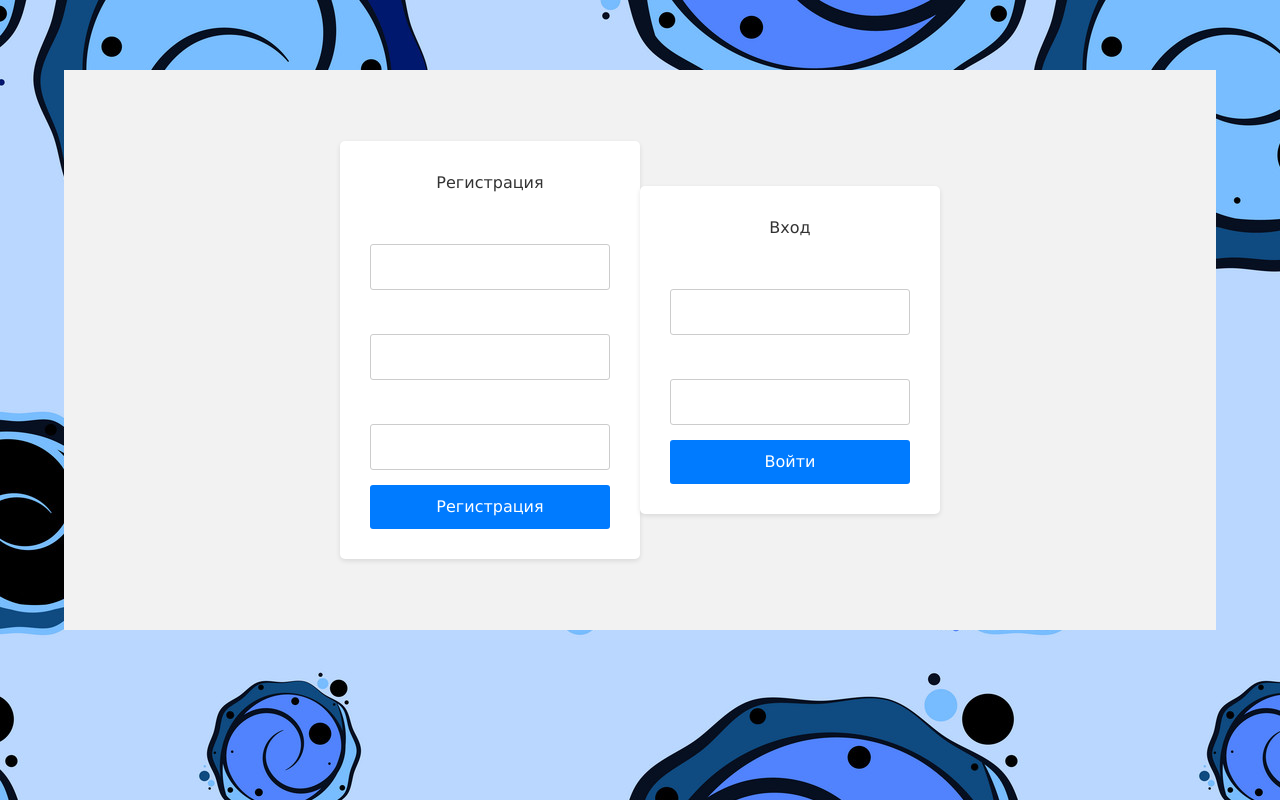
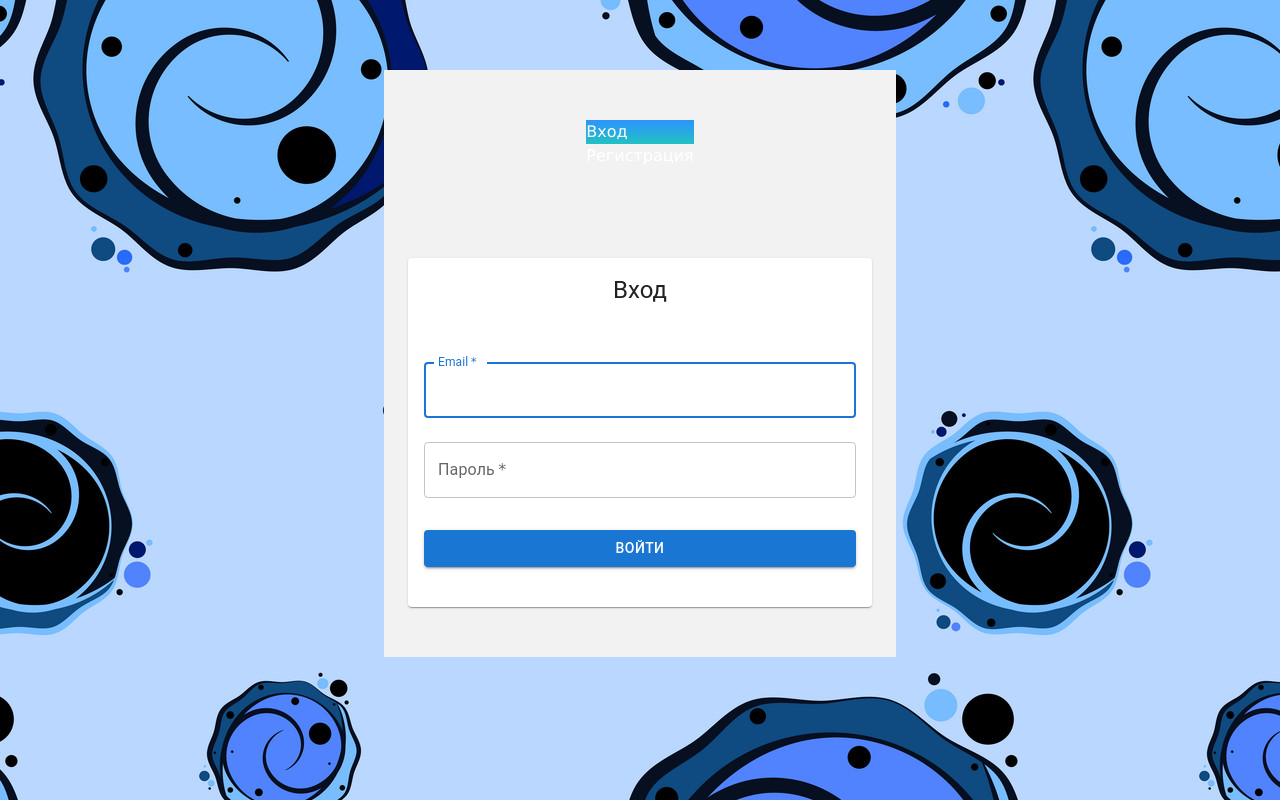
Before and after one commit to Kennynna/new_chat_firebase, a React (Vite) app: page / in a window 1280 px wide. Built offline with nearby package versions, Linux system fonts and the light colour scheme; no server answers.

Commit message:
fix more

```diff
--- a/package.json
+++ b/package.json
@@ -31,8 +31,8 @@
   },
   "devDependencies": {
     "@types/node": "^22.9.1",
-    "@types/react": "^18.2.66",
-    "@types/react-dom": "^18.2.22",
+    "@types/react": "^18.3.12",
+    "@types/react-dom": "^18.3.1",
     "@vitejs/plugin-react": "^4.2.1",
     "autoprefixer": "^10.4.20",
     "eslint": "^8.57.0",
@@ -46,6 +46,7 @@
     "postcss": "^8.4.49",
     "prettier": "^3.3.3",
     "tailwindcss": "^3.4.15",
+    "typescript": "^5.7.2",
     "vite": "^5.2.0"
   }
 }
--- a/src/App.jsx
+++ b/src/App.jsx
@@ -29,7 +29,7 @@ const App = () => {
   return (
 
       <>
-      <div className='container px-5 py-3'>
+      <div className='container px-5 '>
         {/*<h1 className="text-2xl font-bold mb-4"> name {currentUser?.username}  </h1>*/}
         <List user={currentUser}/>
         {chatId && <Chat />}
--- a/src/components/detail/detail.css
+++ b/src/components/detail/detail.css
@@ -1,3 +1,3 @@
 .detail{
-  flex: 2;
+  flex: 1;
 }
--- a/src/components/list/List.jsx
+++ b/src/components/list/List.jsx
@@ -36,7 +36,7 @@ const List = ({ user }) => {
         }
     }, [currentUser.id]);
     return (
-        <div className='list border-r border-gray-500 border-opacity-50 flex flex-col px-4 '>
+        <div className='list border-r border-gray-500 border-opacity-50 flex flex-col px-4 pt-4'>
             <div className={'flex flex-col gap-4'} >
                 <div className={'flex justify-between  gap-8 items-center'}>
                     {user ? <p className='text-2xl uppercase'>{user.username}</p> : <p>user</p>}
@@ -48,10 +48,8 @@ const List = ({ user }) => {
                 </div>
 
                 <div className={'flex items-start gap-4 flex-col justify-start w-full'}>
-
-                    <Input placeholder={'Search chat...'} style={{ color: 'white' }} />
                     <div className='flex items-center gap-2'>
-                        <p>Добавить </p>
+                        <p>Добавить</p>
                         <ListModal />
                     </div>
                 </div>
--- a/src/components/login/Login.jsx
+++ b/src/components/login/Login.jsx
@@ -2,12 +2,32 @@ import React from 'react';
 import './login.css';
 import SignIn from './SignIn';
 import Register from './Register';
+import { useState } from 'react';
+function Login() {
+  const [login, setLogin] = useState(true);
 
-function Login() {
+  const handleClickSign = () =>{
+    setLogin(true)
+  }
+  const handleRegister = () =>{
+    setLogin(false)
+  }
   return (
-    <div className="login-container bg-[rgba(17,25,40,0.75)] backdrop-blur-[19px] backdrop-saturate-[180%] text-black flex gap-10 items-stretch rounded-xl">
-      <Register />
-      <SignIn />
+    <div>
+      <div className="login-container bg-[rgba(17,25,40,0.75)] backdrop-blur-[19px] backdrop-saturate-[180%] rounded-xl">
+        <div className='flex  border rounded-xl overflow-hidden cursor-pointer'>
+          <p className={` p-3 flex-1 ${login ? 'text-login' : ''}`} onClick={handleClickSign}>
+            Вход
+          </p>
+          <p className={` p-3 ${!login ? 'text-login' : ''}`} onClick={handleRegister}>
+            Регистрация
+          </p>
+        </div>
+        <div className=' text-black flex gap-10 items-stretch'>
+          {!login && <Register />}
+          {login && <SignIn />}
+        </div>
+      </div>
     </div>
   );
 }
--- a/src/components/login/Register.jsx
+++ b/src/components/login/Register.jsx
@@ -2,8 +2,17 @@ import React, { useState } from 'react';
 import { createUserWithEmailAndPassword } from 'firebase/auth';
 import { auth, db } from '../../lib/firebase';
 import { doc, setDoc } from "firebase/firestore";
-import toast from 'react-hot-toast';
-import AuthForm from './AuthForm';
+import { toast } from 'react-hot-toast';
+import {
+  TextField,
+  Button,
+  Card,
+  CardContent,
+  CardHeader,
+  Typography,
+  Container,
+  Box
+} from '@mui/material';
 
 const Register = () => {
   const [username, setUsername] = useState('');
@@ -38,44 +47,73 @@ const Register = () => {
   };
 
   return (
-    <AuthForm title="Регистрация" onSubmit={registerUser}>
-      <div className="form-group">
-        <label htmlFor="register-username">Имя пользователя:</label>
-        <input
-          type="text"
+    <Container component="main" maxWidth="xs">
+      <Box
+        sx={{
+          marginTop: 8,
+          display: 'flex',
+          flexDirection: 'column',
+          alignItems: 'center',
+        }}
+      >
+        <Card sx={{ width: '100%', mt: 2 }}>
+          <CardHeader
+            title={
+              <Typography variant="h5" component="h1" align="center">
+                Регистрация
+              </Typography>
+            }
+          />
+          <CardContent>
+            <Box component="form" onSubmit={registerUser} sx={{ mt: 1 }}>
+              <TextField
+                margin="normal"
+                required
+                fullWidth
                 id="register-username"
+                label="Имя пользователя"
                 name="username"
+                autoComplete="username"
+                autoFocus
                 value={username}
                 onChange={(e) => setUsername(e.target.value)}
+              />
+              <TextField
+                margin="normal"
                 required
-        />
-      </div>
-      <div className="form-group">
-        <label htmlFor="register-email">Email</label>
-        <input
-          type="email"
+                fullWidth
                 id="register-email"
+                label="Email"
                 name="email"
+                autoComplete="email"
                 value={email}
                 onChange={(e) => setEmail(e.target.value)}
+              />
+              <TextField
+                margin="normal"
                 required
-        />
-      </div>
-      <div className="form-group">
-        <label htmlFor="register-password">Пароль:</label>
-        <input
+                fullWidth
+                name="password"
+                label="Пароль"
                 type="password"
                 id="register-password"
-          name="password"
+                autoComplete="new-password"
                 value={password}
                 onChange={(e) => setPassword(e.target.value)}
-          required
               />
-      </div>
-      <button type="submit" className="login-button">
+              <Button
+                type="submit"
+                fullWidth
+                variant="contained"
+                sx={{ mt: 3, mb: 2 }}
+              >
                 Регистрация
-      </button>
-    </AuthForm>
+              </Button>
+            </Box>
+          </CardContent>
+        </Card>
+      </Box>
+    </Container>
   );
 };
 
--- a/src/components/login/SignIn.jsx
+++ b/src/components/login/SignIn.jsx
@@ -1,10 +1,19 @@
 import React, { useState } from 'react';
 import { signInWithEmailAndPassword } from 'firebase/auth';
 import { auth } from '../../lib/firebase';
-import toast from 'react-hot-toast';
-import AuthForm from './AuthForm';
+import { toast } from 'react-hot-toast';
+import {
+  TextField,
+  Button,
+  Card,
+  CardContent,
+  CardHeader,
+  Typography,
+  Container,
+  Box
+} from '@mui/material';
 
-const Login= () => {
+const Login = () => {
   const [email, setEmail] = useState('');
   const [password, setPassword] = useState('');
 
@@ -23,33 +32,62 @@ const Login= () => {
   };
 
   return (
-    <AuthForm title="Вход" onSubmit={loginUser}>
-      <div className="form-group">
-        <label htmlFor="login-email">Email</label>
-        <input
-          type="email"
+    <Container component="main" >
+      <Box
+        sx={{
+          marginTop: 8,
+          display: 'flex',
+          flexDirection: 'column',
+          alignItems: 'center',
+        }}
+      >
+        <Card sx={{ width: '100%', mt: 2 }}>
+          <CardHeader
+            title={
+              <Typography variant="h5" component="h1" align="center">
+                Вход
+              </Typography>
+            }
+          />
+          <CardContent>
+            <Box component="form" onSubmit={loginUser} sx={{ mt: 1 }}>
+              <TextField
+                margin="normal"
+                required
+                fullWidth
                 id="login-email"
+                label="Email"
                 name="email"
+                autoComplete="email"
+                autoFocus
                 value={email}
                 onChange={(e) => setEmail(e.target.value)}
+              />
+              <TextField
+                margin="normal"
                 required
-        />
-      </div>
-      <div className="form-group">
-        <label htmlFor="login-password">Пароль:</label>
-        <input
+                fullWidth
+                name="password"
+                label="Пароль"
                 type="password"
                 id="login-password"
-          name="password"
+                autoComplete="current-password"
                 value={password}
                 onChange={(e) => setPassword(e.target.value)}
-          required
               />
-      </div>
-      <button type="submit" className="login-button mt-10">
+              <Button
+                type="submit"
+                fullWidth
+                variant="contained"
+                sx={{ mt: 3, mb: 2 }}
+              >
                 Войти
-      </button>
-    </AuthForm>
+              </Button>
+            </Box>
+          </CardContent>
+        </Card>
+      </Box>
+    </Container>
   );
 };
 
--- a/src/components/login/login.css
+++ b/src/components/login/login.css
@@ -1,12 +1,19 @@
 .login-container {
   margin-top: 70px;
-  width: 90vw;
-  height: 70vh;
+  width: 40vw;
+  height: calc(max-content + 30px);
+  min-width: 320px;
   padding: 50px 0;
   display: flex;
-  justify-content: center;
+  flex-direction: column;
+  gap: 10px;
+  justify-content: space-between;
   align-items: center;
   background-color: #f2f2f2;
+}
+.text-login{
+background: rgb(34,193,195);
+background: linear-gradient(0deg, rgba(34,193,195,1) 0%, rgba(45,147,253,1) 100%);
 }
 
 .login-form {
--- a/src/shared/text-area.jsx
+++ b/src/shared/text-area.jsx
@@ -1,10 +1,10 @@
-import React, {useState, useCallback, useMemo, useRef} from 'react';
-import {TextareaAutosize as BaseTextareaAutosize} from '@mui/base/TextareaAutosize';
-import {styled} from '@mui/system';
+import React, { useState, useCallback, useMemo, useRef } from 'react';
+import { TextareaAutosize as BaseTextareaAutosize } from '@mui/base/TextareaAutosize';
+import { styled } from '@mui/system';
 import Button from "@mui/material/Button";
 import EmojiPicker from 'emoji-picker-react';
-import {Smile} from 'lucide-react';
-import {userStoreMessage} from "../lib/userStore.js";
+import { Smile } from 'lucide-react';
+import { userStoreMessage } from "../lib/userStore.js";
 
 const blue = {
     100: '#DAECFF',
@@ -29,15 +29,15 @@ const grey = {
 };
 
 const Textarea = styled(BaseTextareaAutosize)(
-    ({theme}) => `
+    ({ theme }) => `
     box-sizing: border-box;
     width: 100%;
     font-family: 'IBM Plex Sans', sans-serif;
     font-size: 0.875rem;
     font-weight: 400;
     line-height: 1.5;
-    padding: 8px 12px;
-    border-radius: 8px;
+    padding: 12px;
+    border-radius: 12px;
     color: ${theme.palette.mode === 'dark' ? grey[300] : grey[900]};
     background: ${theme.palette.mode === 'dark' ? grey[900] : '#fff'};
     border: 1px solid ${theme.palette.mode === 'dark' ? grey[700] : grey[200]};
@@ -62,8 +62,14 @@ const MemoizedTextarea = React.memo(React.forwardRef(({ value, onChange }, ref)
     <Textarea
         aria-label="textarea"
         minRows={2}
-        placeholder="Text"
-        sx={{backgroundColor: 'transparent', color: 'white'}}
+        placeholder="Введите сообщение..."
+        sx={{
+            backgroundColor: 'transparent',
+            color: 'white',
+            '&::placeholder': {
+                color: 'rgba(255, 255, 255, 0.5)',
+            },
+        }}
         value={value}
         onChange={onChange}
         ref={ref}
@@ -72,11 +78,11 @@ const MemoizedTextarea = React.memo(React.forwardRef(({ value, onChange }, ref)
 
 const TextArea = ({ text, setText, handleSend }) => {
     const [open, setOpen] = useState(false);
-    const {addMessage} = userStoreMessage();
+    const { addMessage } = userStoreMessage();
     const textareaRef = useRef(null);
 
     const formatDate = (date) => {
-        const options = {day: 'numeric', month: 'long'};
+        const options = { day: 'numeric', month: 'long' };
         return new Date(date).toLocaleDateString('ru-RU', options);
     }
 
@@ -94,25 +100,24 @@ const TextArea = ({ text, setText, handleSend }) => {
         }
     }
 
-
-
     const handleChange = useCallback((e) => {
         setText(e.target.value);
-    }, []);
+    }, [setText]);
 
     const handleEmojiClick = useCallback((emojiObject) => {
         setText((prevText) => prevText + emojiObject.emoji);
         setOpen(false);
-    }, []);
+    }, [setText]);
 
     const memoizedEmojiPicker = useMemo(() => (
-        <EmojiPicker
-            open={open}
-            onEmojiClick={handleEmojiClick}
-            className={'absolute left-0 bottom-[500px] z-10'}
-            emojiStyle='apple'
-        />
-    ), [open, handleEmojiClick]);
+        <div className="absolute bottom-full right-0 mb-2">
+            <EmojiPicker
+                onEmojiClick={handleEmojiClick}
+                disableAutoFocus
+                native
+            />
+        </div>
+    ), [handleEmojiClick]);
 
     const scrollToBottom = () => {
         if (textareaRef.current) {
@@ -121,19 +126,28 @@ const TextArea = ({ text, setText, handleSend }) => {
     };
 
     return (
-        <div className={'flex flex-col gap-4 items-center pr-2'}>
-            <div className={'flex items-center gap-2 w-full '}>
+        <div className='flex flex-col gap-4 items-center p-4 bg-gray-800 relative'>
+            <div className='flex items-center gap-2 w-full'>
                 <MemoizedTextarea
                     value={text}
                     onChange={handleChange}
                     ref={textareaRef}
                 />
-                <div className={'relative w-8 h-8'}>
-                    <Smile className="cursor-pointer" onClick={() => setOpen(!open)}/>
+                <div className='relative'>
+                    <Smile
+                        className="w-6 h-6 text-gray-300 hover:text-white cursor-pointer transition-colors"
+                        onClick={() => setOpen(!open)}
+                    />
                     {open && memoizedEmojiPicker}
                 </div>
                 <Button
-                    style={{backgroundColor: '#1e40af', color: 'white', padding: '6px 15px'}}
+                    style={{
+                        backgroundColor: '#1e40af',
+                        color: 'white',
+                        padding: '8px 16px',
+                        borderRadius: '8px',
+                        textTransform: 'none',
+                    }}
                     onClick={handleSend}
                 >
                     Отправить
```
Also changed, not shown: src/components/chat/Chat.jsx (+20 -33 lines), src/shared/Modal.jsx (+42 -22 lines), .eslintrc.cjs, 1 other file (tests, documents, lock files or other folders). Lines whose indentation alone changed are shown as unchanged.
